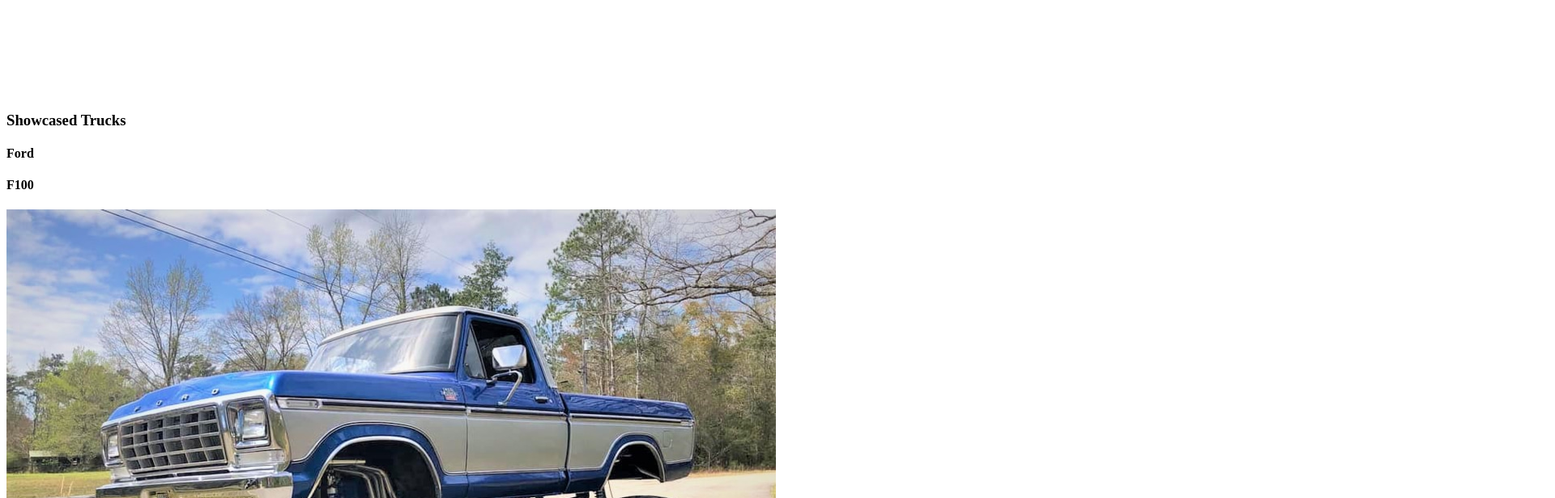
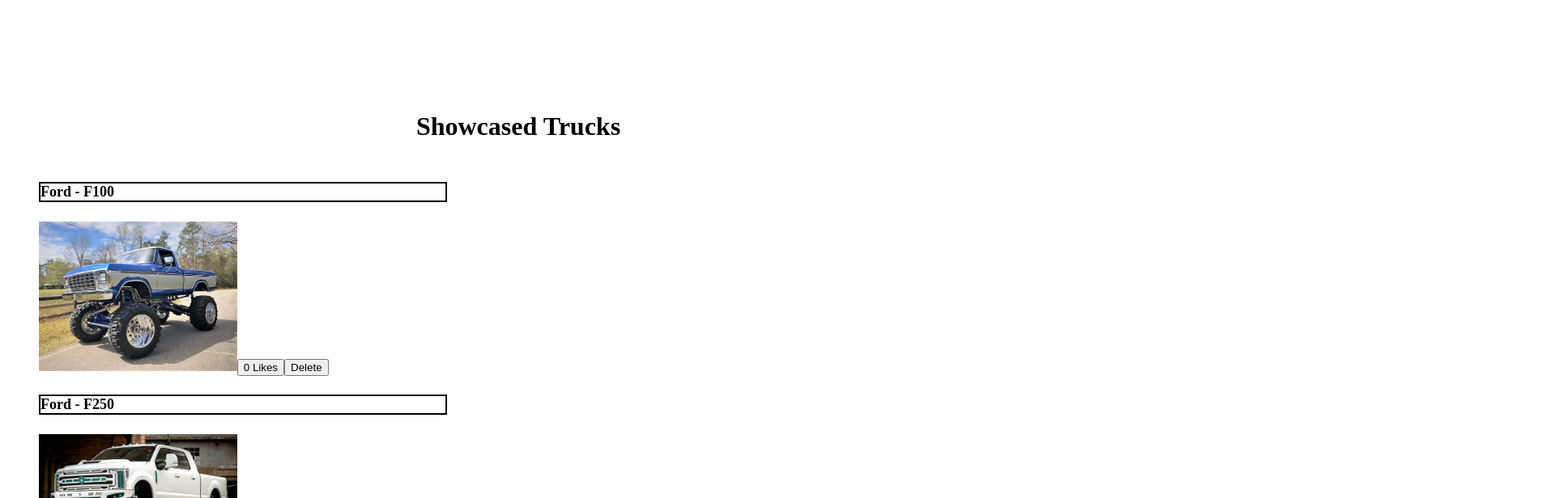
Before and after one commit to Josec1997/phase-2-final-project, a React (Create React App) app in the folder phase-2-final-project/: page /truckGallery in a window 1280 px wide. Shown: the part 300-916 px from the top of the page at 81% size, 1920 px wide, since content can reach past the window. Built offline with nearby package versions, Linux system fonts and the light colour scheme; data requests are answered from the project's data file; the HTML template or start-up script is replaced by a standard one.

Commit message:
some bugs

```diff
--- a/phase-2-final-project/src/AddTruck.js
+++ b/phase-2-final-project/src/AddTruck.js
@@ -8,9 +8,11 @@
 // }
 
     return (
-        <form className="AddTruck"
-
-        />
+        <form className="addTruck">
+        <label>Add Truck
+          <input type="text" />
+        </label>
+      </form>
     )
 }
 
--- a/phase-2-final-project/src/App.js
+++ b/phase-2-final-project/src/App.js
@@ -16,9 +16,10 @@
     fetch("http://localhost:4000/trucks")
     .then(r => r.json())
     .then (truckData => {
-      console.log(truckData)          //console.log
+      console.log(truckData)
       setTrucks(truckData)} )
   }, [])
+
 
 
 
@@ -36,7 +37,7 @@
         <Route exact path="/">
             <Home />
         </Route>
-        <Route path ="/AddTruck">
+        <Route path ="/addTruck">
           <AddTruck/>
         </Route>
         <Route path = "*">
--- a/phase-2-final-project/src/TruckCard.js
+++ b/phase-2-final-project/src/TruckCard.js
@@ -4,12 +4,13 @@
 
 
     return (
-        <div className="TruckCard">
-            <h4>{make}</h4>
-            <h4>{model}</h4>
-            <img src={image} alt={id}/>
-            <button>{likes}</button>
+        <div className="truckCard">
+            <h4>{make} - {model}</h4>
+            <img id ="truck-image" src={image} alt={id}/>
+            <button id = 'like-btn'>{`${likes} Likes`}</button>
+            <button id="delete-btn">Delete</button>
         </div>
+
     )
 }
 
--- a/phase-2-final-project/src/TruckContainer.js
+++ b/phase-2-final-project/src/TruckContainer.js
@@ -19,9 +19,10 @@
     console.log("TruckCard! :",truckObj)
 
     return (
-        <div className="TruckGallery" >
-            <h3>Showcased Trucks</h3>
-            <div>{truckObj}</div>
+        <div className="truckGallery" >
+            <h2>Showcased Trucks</h2>
+            <ul>{truckObj}</ul>
+            <button id="delete-button">Delete</button>
         </div>
     )
 }
--- a/phase-2-final-project/src/index.css
+++ b/phase-2-final-project/src/index.css
@@ -43,6 +43,31 @@
    max-height: fit-content;
   }
 
-  H3{
+  H2{
+    position: relative;
     margin-top: 30%;
+    text-align: center;
+    font-size: xx-large
   }
+
+  .truckCard{
+    align-content: center;
+    font-size: large;
+  }
+
+  H4{
+    width: 500px;
+  color: black;
+  border: 2px solid #000000;
+  }
+
+  #truck-image{
+    width: 20%;
+    height: 20%;
+
+  }
+
+  #about{
+    position: relative;
+    top: 100px;
+  }
```
